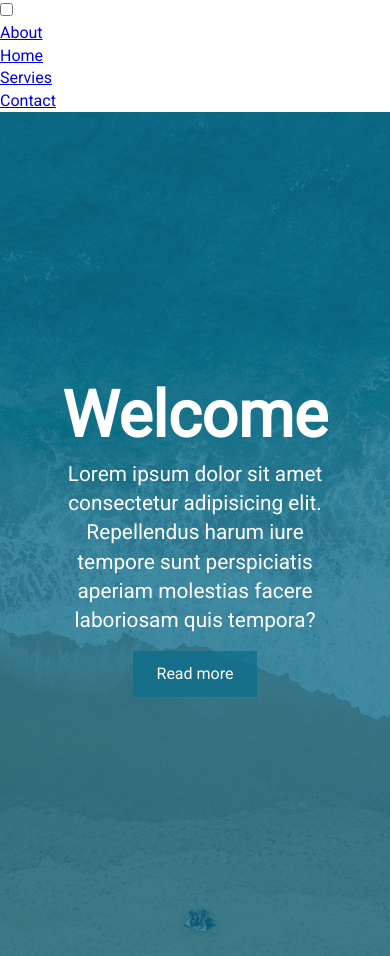
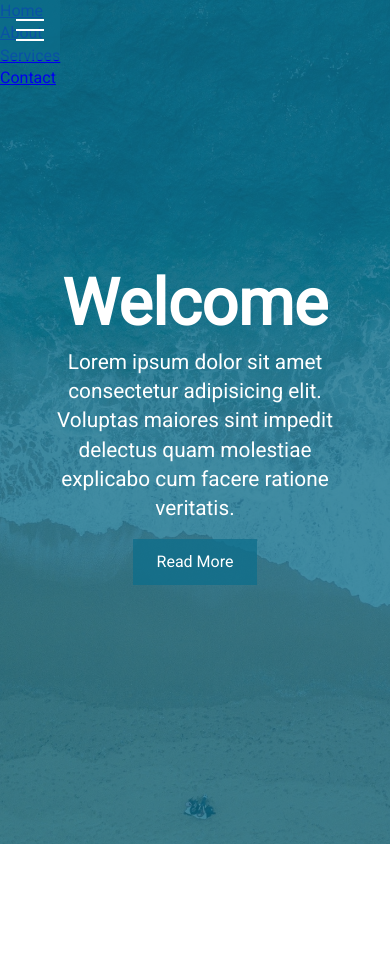
Before and after one commit to istvan-tamas/css-hamburger-menu, a plain HTML site: page index.html in a window 390 px wide. After the commit the page ends 844 px from the top, so only its background shows below. Drawn offline with Linux system fonts and the light colour scheme.

Commit message:
Added animations and the hamburger menu itself

```diff
--- a/css/menu.css
+++ b/css/menu.css
@@ -0,0 +1,71 @@
+.menu-wrap {
+    position: fixed;
+    top: 0;
+    left: 0;
+    z-index: 1;
+  }
+
+.menu-wrap .toggler {
+    position: absolute;
+    top: 0;
+    left: 0;
+    z-index: 2;
+    cursor: pointer;
+    width: 50px;
+    height: 50px;
+    opacity: 0;
+  }
+
+.menu-wrap .hamburger {
+    position: absolute;
+    top: 0;
+    left: 0;
+    z-index: 1;
+    width: 60px;
+    height: 60px;
+    padding: 1rem;
+    background: var(--primary-color);
+    display: flex;
+    align-items: center;
+    justify-content: center;
+  }
+
+  .menu-wrap .hamburger > div {
+    position: relative;
+    flex: none;
+    width: 100%;
+    height: 2px;
+    background: #fff;
+    display: flex;
+    align-items: center;
+    justify-content: center;
+    transition: all 0.4s ease;
+  }
+
+  .menu-wrap .hamburger > div:before, .menu-wrap .hamburger > div:after {
+    content: '';
+    position: absolute;
+    z-index: 1;
+    top: -10px;
+    width: 100%;
+    height: 2px;
+    background: inherit;
+
+  }
+
+  .menu-wrap .hamburger > div:after {
+    top: 10px;
+  }
+
+  .menu-wrap .toggler:checked + .hamburger > div {
+    transform: rotate(135deg);
+  }
+
+  .menu-wrap .toggler:checked + .hamburger > div:before, .menu-wrap .toggler:checked + .hamburger > div:after {
+    top: 0;
+    transform: rotate(90deg);
+  }
+
+  .menu-wrap .toggler:checked:hover + .hamburger > div {
+    transform: rotate(225deg);
+  }
--- a/css/style.css
+++ b/css/style.css
@@ -1,14 +1,14 @@
 :root {
-    --primary-color: rgba(13,110,139,0.75);
-    --secondary-color: rgba(229,147,0,0.9);
-    --overlay-color: rgba(24,39,51,0.85);
-    --meu-speed: 0.75s;
+    --primary-color: rgba(13, 110, 139, 0.75);
+    --secondary-color: rgba(229, 148, 0 , 0.9);
+    --overlay-color: rgba(24, 39, 51 , 0.85);
+    --menu-speed: 0.75s;
   }
 
   * {
     margin: 0;
     padding: 0;
-    box-sizing:border-box;
+    box-sizing: border-box;
   }
 
   body {
@@ -25,7 +25,7 @@ body {
 
   #showcase {
     background: var(--primary-color);
-    color: #FFF;
+    color: #fff;
     height: 100vh;
     position: relative;
   }
@@ -39,10 +39,9 @@ body {
     width: 100%;
     height: 100%;
     z-index: -1;
-
   }
 
-#showcase .showcase-container{
+  #showcase .showcase-container {
     display: flex;
     flex-direction: column;
     align-items: center;
@@ -63,10 +62,10 @@ body {
     display: inline-block;
     border: none;
     background: var(--primary-color);
-    color:#FFF;
+    color: #fff;
     padding: 0.75rem 1.5rem;
     margin-top: 1rem;
-    transition: all 1s ease-in-out;
+    transition: opacity 1s ease-in-out;
     text-decoration: none;
   }
 
--- a/index.html
+++ b/index.html
@@ -2,27 +2,24 @@
 <html lang="en">
 <head>
   <meta charset="UTF-8">
-    <meta http-equiv="X-UA-Compatible" content="IE=edge">
   <meta name="viewport" content="width=device-width, initial-scale=1.0">
+  <meta http-equiv="X-UA-Compatible" content="ie=edge">
+  <link href="https://fonts.googleapis.com/css?family=Roboto" rel="stylesheet">
   <link rel="stylesheet" href="css/style.css">
   <link rel="stylesheet" href="css/menu.css">
-    <title>Hamburger menu overlay</title>
-    <link rel="preconnect" href="https://fonts.googleapis.com">
-<link rel="preconnect" href="https://fonts.gstatic.com" crossorigin>
-<link href="https://fonts.googleapis.com/css2?family=Roboto&display=swap" rel="stylesheet">
+  <title>Hamburger Menu Overlay</title>
 </head>
 <body>
-
   <div class="menu-wrap">
-        <input type="checkbox" name="" id="" class="toggler">
-        <div class="hamburger"></div>
+    <input type="checkbox" class="toggler">
+    <div class="hamburger"><div></div></div>
     <div class="menu">
       <div>
         <div>
           <ul>
+            <li><a href="#">Home</a></li>
             <li><a href="#">About</a></li>
-                        <li><a href="#">Home</a></li>
-                        <li><a href="#">Servies</a></li>
+            <li><a href="#">Services</a></li>
             <li><a href="#">Contact</a></li>
           </ul>
         </div>
@@ -33,11 +30,9 @@
   <header id="showcase">
     <div class="container showcase-container">
       <h1>Welcome</h1>
-            <p>Lorem ipsum dolor sit amet consectetur adipisicing elit.
-                Repellendus harum iure tempore sunt perspiciatis aperiam molestias facere laboriosam quis tempora?</p>
-                <a href="#" class="btn">Read more</a>
+      <p>Lorem ipsum dolor sit amet consectetur adipisicing elit. Voluptas maiores sint impedit delectus quam molestiae explicabo cum facere ratione veritatis.</p>
+      <a href="#" class="btn">Read More</a>
     </div>
   </header>
-
 </body>
 </html>
```
Lines whose indentation alone changed are shown as unchanged.
